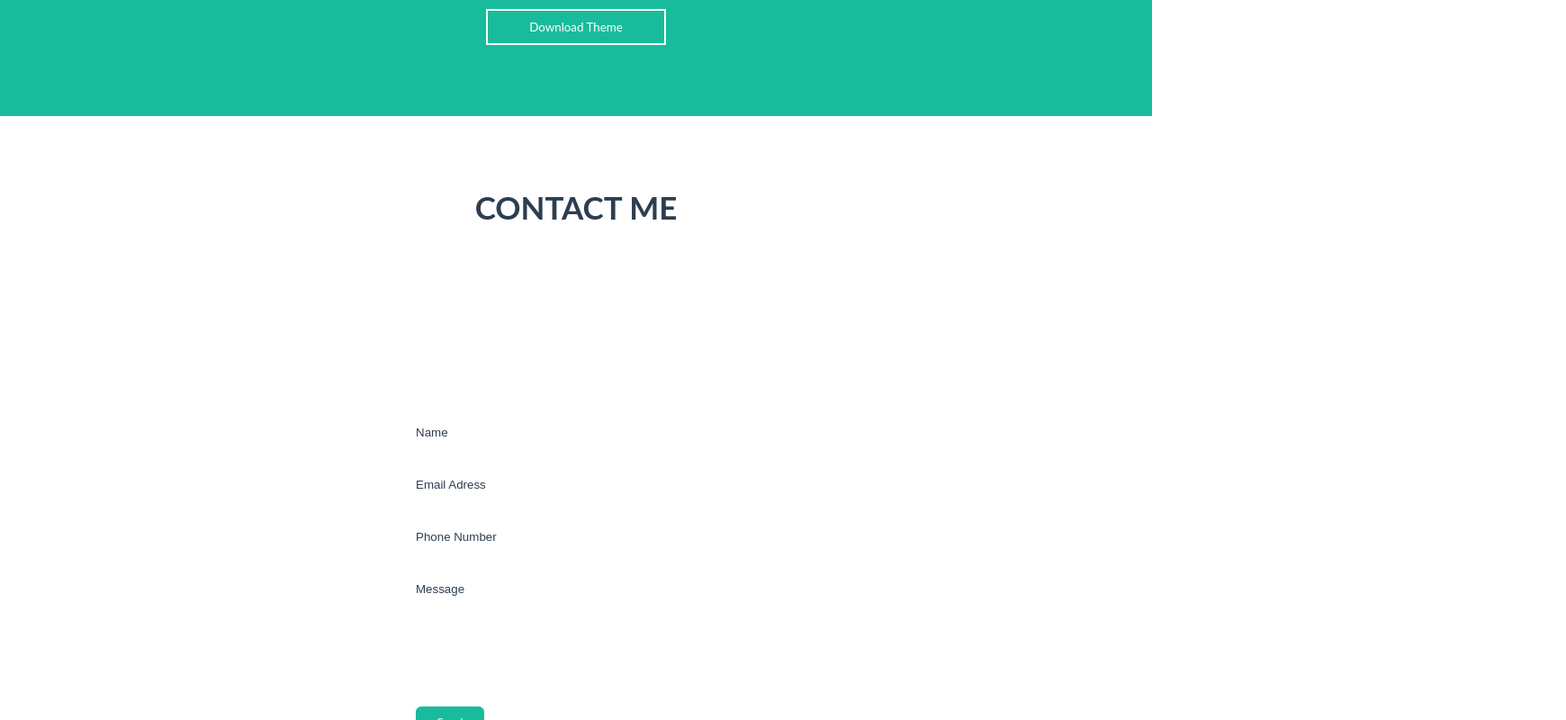
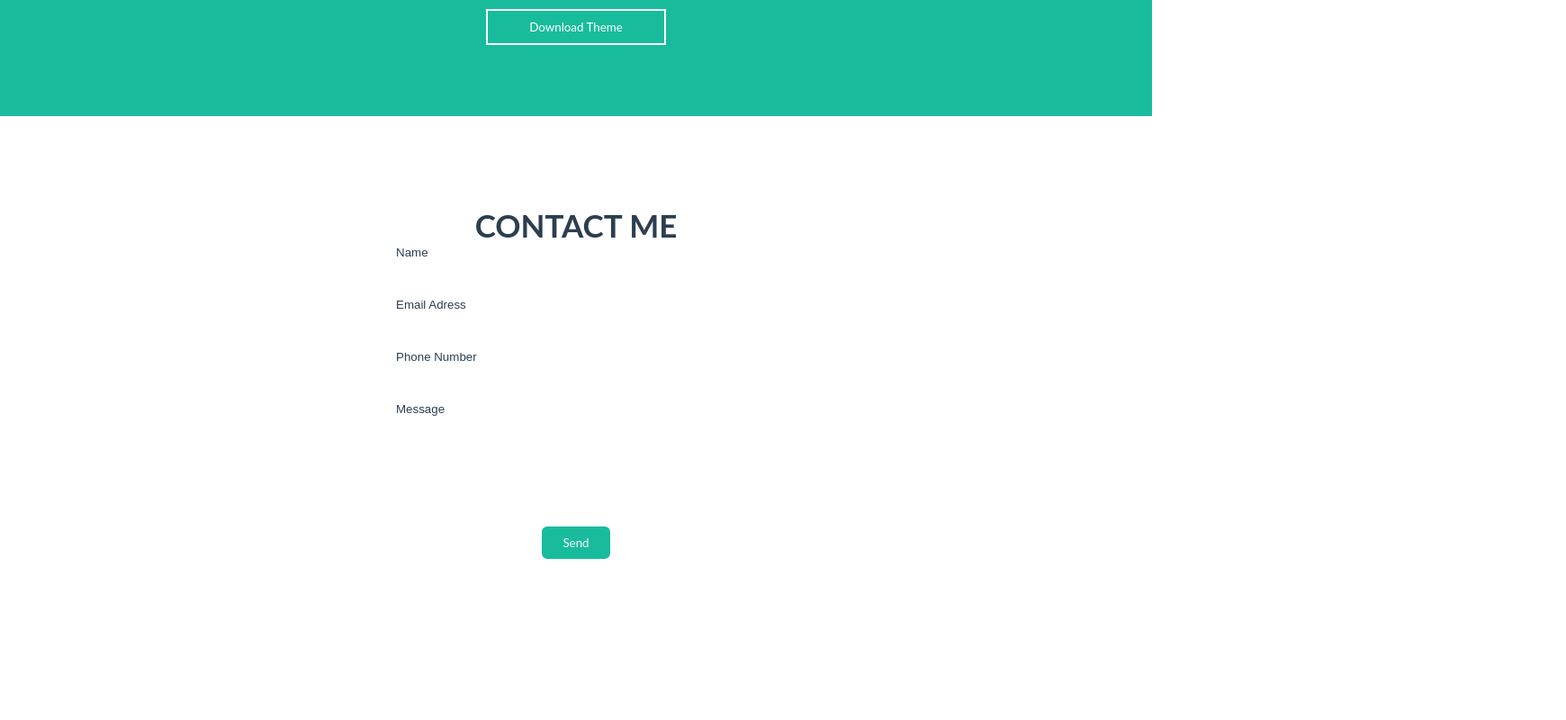
Before and after one commit to MirandaFayra/FREELANCER, a plain HTML site: page index.html in a window 1280 px wide. Shown: the part 2000-2800 px from the top of the page at 90% size, 1740 px wide, since content can reach past the window. Drawn offline with Linux system fonts and the light colour scheme.

Commit message:
Tirar Rolagem Lateral

```diff
--- a/css/main.css
+++ b/css/main.css
@@ -21,7 +21,6 @@ p {
 h1 {
     margin-bottom: 100px;
     font-size: 60px;
-    font-family: Lato;
 }
 
 h1,h2,h3,h4 {
@@ -66,9 +65,9 @@ h1,h2,h3,h4 {
     align-items:center;
     justify-content: center;
     display: flex;
-    position: relative;
+    /* position: relative;
     top:-80px;
-    right:-200px;
+    right:-200px; */
     margin: 0;
 
 }
@@ -103,13 +102,8 @@ h1,h2,h3,h4 {
 }
 
 h2 {
-    align-items: center;
-    vertical-align: middle ;
     font-size: 35px;
     text-transform: uppercase;
-    text-align: center;
-    position: relative;
-    bottom:-80px;
 }
 
 .separador3{
@@ -189,17 +183,21 @@ h3 {
 .contactme {
     background-color:white;
     height: 850px;
-    align-items:center;
+    flex-direction: column;
     color:#2c3e50;
+    display:flex;
+    /* justify-content:center; */
+    align-items: center;
+    margin-bottom: 100px;
+    margin-top: 100px
 }
 
 .formulario{
     justify-content:center;
     align-items: center;
-    position: relative;
-    left:460px;
-    top:300px;
+    display: flex;
     border-color:white;
+    flex-direction: column;
     }
 
 .espaço{
--- a/index.html
+++ b/index.html
@@ -50,7 +50,10 @@
         turpis diam sit amet magna. Praesent in tempor velit.</p>
     </div>
 
-    <button class="dowload">Download Theme</button>
+    <button class="dowload">
+      <!-- <input type=image src="images/enter.gif" width="25" height="15"> -->
+       Download Theme
+    </button>
   </div>
 
   <div class="contactme">
```
Also changed, not shown: 1 other file. Lines whose indentation alone changed are shown as unchanged.
